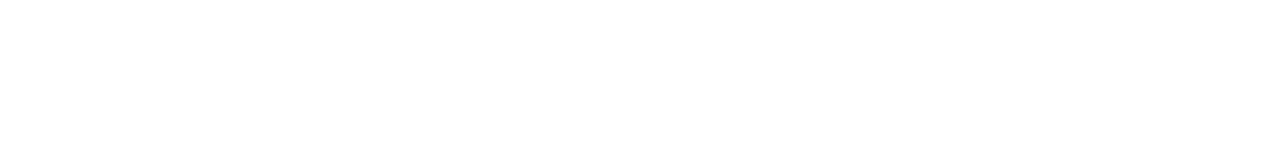
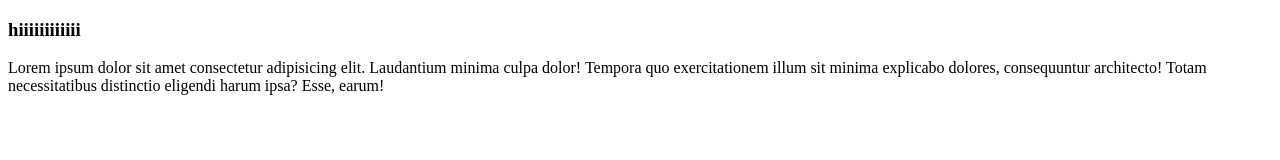
Before and after one commit to ichigo-kurosaki1/gitclass, a plain HTML site: page index2.html in a window 1280 px wide. Drawn offline with Linux system fonts and the light colour scheme.

Commit message:
made a change

```diff
--- a/index2.html
+++ b/index2.html
@@ -6,6 +6,7 @@
     <title>Document</title>
 </head>
 <body>
-
+    <h3>hiiiiiiiiiiii</h3>
+    <p>Lorem ipsum dolor sit amet consectetur adipisicing elit. Laudantium minima culpa dolor! Tempora quo exercitationem illum sit minima explicabo dolores, consequuntur architecto! Totam necessitatibus distinctio eligendi harum ipsa? Esse, earum!</p>
 </body>
 </html>
```
